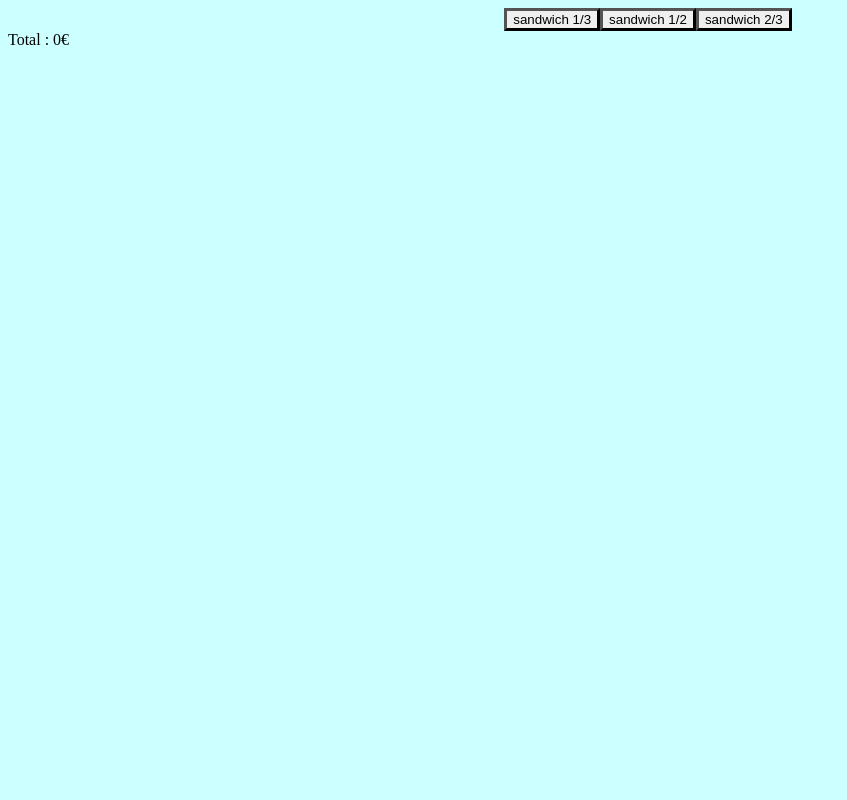
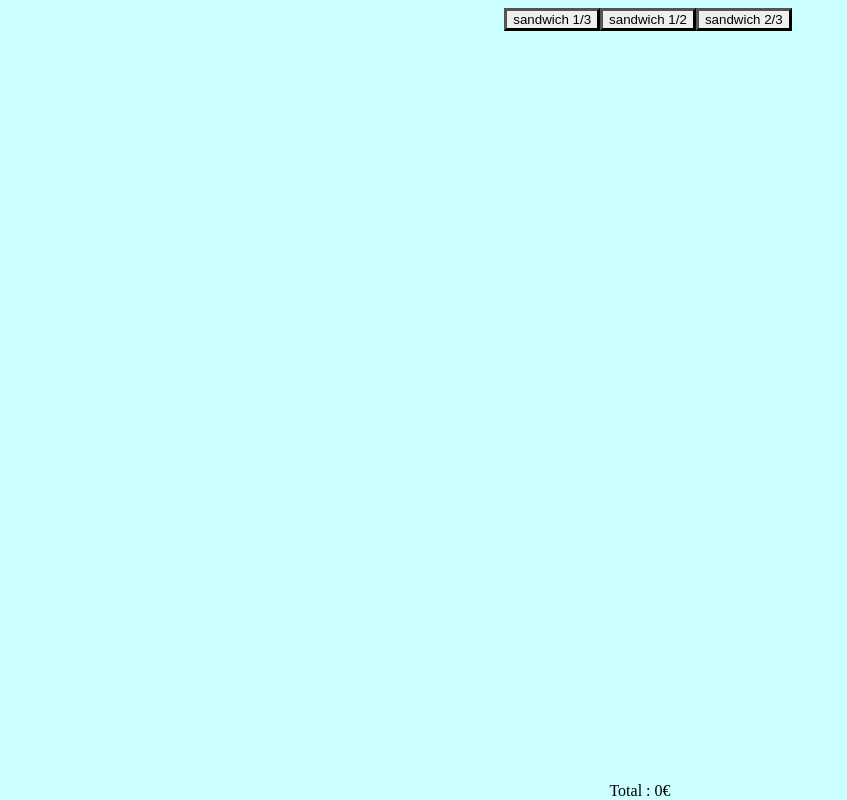
Before and after one commit to AurelienMoisson/cafet-pay, a React (Create React App) app in the folder frontend/: page / in a window 1280 px wide. Shown: the whole page, without its empty margins (0-847 px from the left). Built offline with nearby package versions, Linux system fonts and the light colour scheme.

Commit message:
made total a footer

```diff
--- a/frontend/src/components/total.js
+++ b/frontend/src/components/total.js
@@ -1,8 +1,9 @@
 import React from 'react';
+import '../styles/total.scss';
 
 export default function Total({total}) {
   return (
-    <div>
+    <div className='total'>
       Total :
       {formatTotal(total)}
     </div>
--- /dev/null
+++ b/frontend/src/styles/total.scss
@@ -0,0 +1,7 @@
+.total {
+  position: fixed;
+  left: 0;
+  bottom: 0;
+  width: 100%;
+  text-align: center;
+}
```
